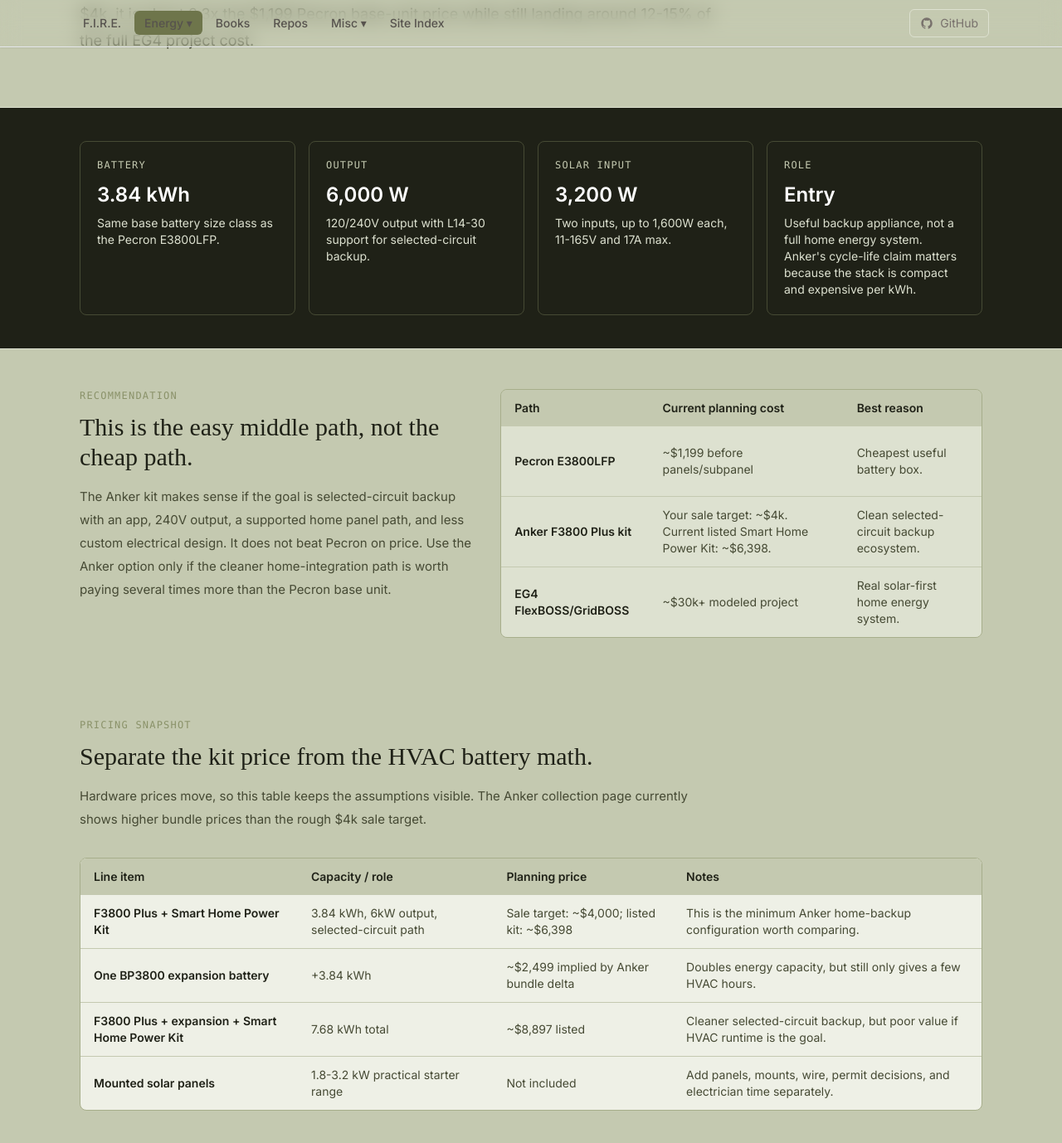
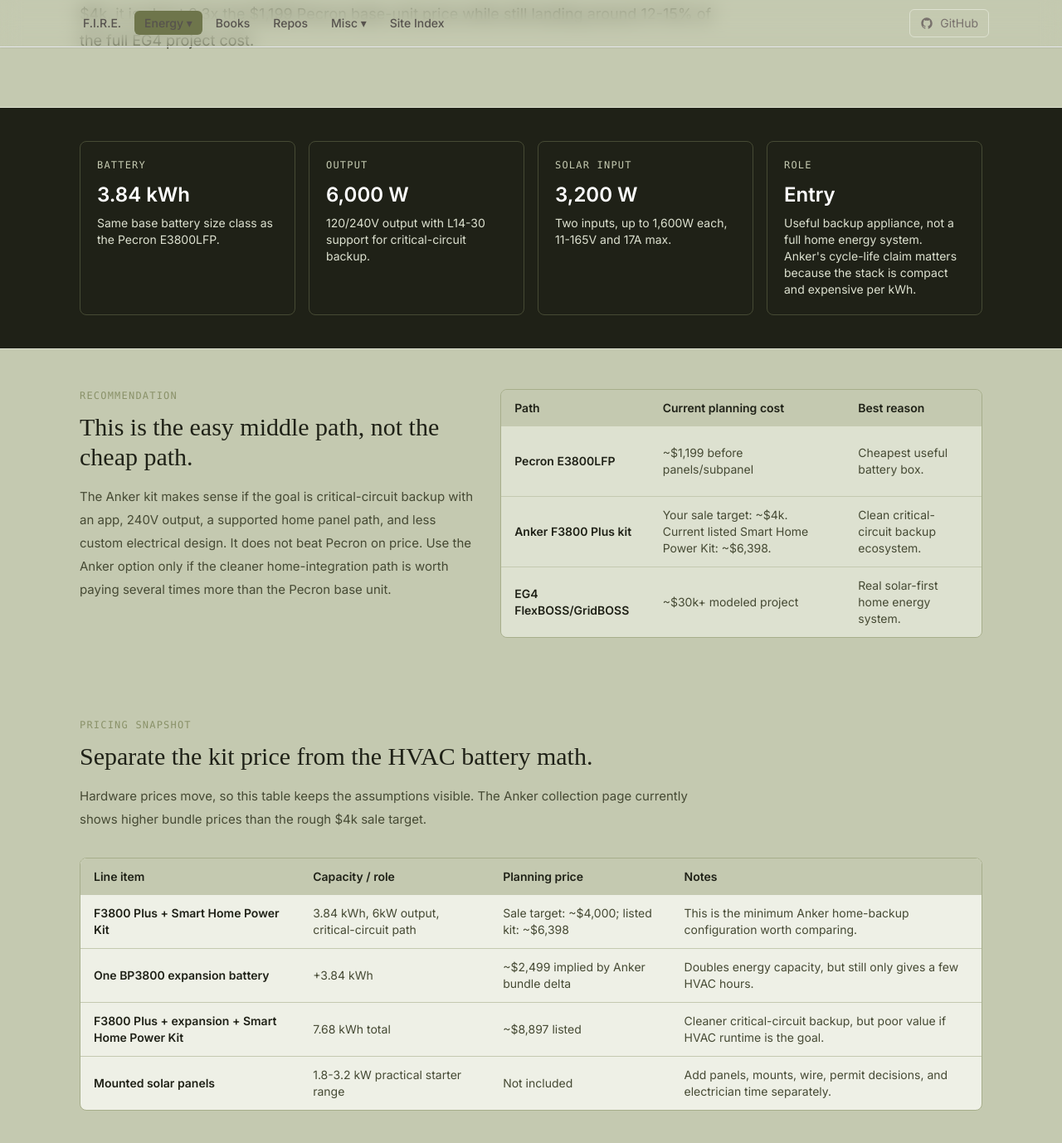
Before and after one commit to techmore/techmore.github.io, a Jekyll site: the page built from pages/energy-monitoring/anker.html, in a window 1280 px wide and 1400 px high, scrolled down 268 px. Shown: the top 1378 px of the window at 83% size. Built offline with Jekyll 4.4.1, drawn with Linux system fonts in a browser that asks for light colours; nearby versions of some CDN libraries; some web fonts are replaced; some of the changed text lies outside the part shown.

Commit message:
Normalize portable solar vocabulary

```diff
--- a/pages/energy-monitoring/anker.html
+++ b/pages/energy-monitoring/anker.html
@@ -25,7 +25,7 @@ title: Anker Backup Plan - Techmore
         <div class="rounded-lg border border-olive-800 bg-olive-900/70 p-5">
           <p class="font-mono text-xs tracking-widest uppercase text-olive-300">Output</p>
           <p class="mt-3 text-2xl font-semibold text-white">6,000 W</p>
-          <p class="mt-2 text-sm text-olive-200">120/240V output with L14-30 support for selected-circuit backup.</p>
+          <p class="mt-2 text-sm text-olive-200">120/240V output with L14-30 support for critical-circuit backup.</p>
         </div>
         <div class="rounded-lg border border-olive-800 bg-olive-900/70 p-5">
           <p class="font-mono text-xs tracking-widest uppercase text-olive-300">Solar input</p>
@@ -47,7 +47,7 @@ title: Anker Backup Plan - Techmore
         <p class="font-mono text-xs tracking-widest uppercase text-olive-500">Recommendation</p>
         <h2 class="mt-3 text-3xl text-olive-950">This is the easy middle path, not the cheap path.</h2>
         <p class="mt-4 text-olive-800 leading-7">
-          The Anker kit makes sense if the goal is selected-circuit backup with an app, 240V output, a supported home panel path, and less custom electrical design. It does not beat Pecron on price. Use the Anker option only if the cleaner home-integration path is worth paying several times more than the Pecron base unit.
+          The Anker kit makes sense if the goal is critical-circuit backup with an app, 240V output, a supported home panel path, and less custom electrical design. It does not beat Pecron on price. Use the Anker option only if the cleaner home-integration path is worth paying several times more than the Pecron base unit.
         </p>
       </div>
       <div class="overflow-x-auto rounded-lg border border-olive-400 bg-olive-200">
@@ -70,7 +70,7 @@ title: Anker Backup Plan - Techmore
             <tr>
               <td class="px-4 py-3 font-semibold text-olive-950">Anker F3800 Plus kit</td>
               <td class="px-4 py-3">Your sale target: ~$4k. Current listed Smart Home Power Kit: ~$6,398.</td>
-              <td class="px-4 py-3">Clean selected-circuit backup ecosystem.</td>
+              <td class="px-4 py-3">Clean critical-circuit backup ecosystem.</td>
               <td class="px-4 py-3">Small battery for the price.</td>
             </tr>
             <tr>
@@ -107,7 +107,7 @@ title: Anker Backup Plan - Techmore
           <tbody class="divide-y divide-olive-300 text-olive-800">
             <tr>
               <td class="px-4 py-3 font-semibold text-olive-950">F3800 Plus + Smart Home Power Kit</td>
-              <td class="px-4 py-3">3.84 kWh, 6kW output, selected-circuit path</td>
+              <td class="px-4 py-3">3.84 kWh, 6kW output, critical-circuit path</td>
               <td class="px-4 py-3">Sale target: ~$4,000; listed kit: ~$6,398</td>
               <td class="px-4 py-3">This is the minimum Anker home-backup configuration worth comparing.</td>
             </tr>
@@ -121,7 +121,7 @@ title: Anker Backup Plan - Techmore
               <td class="px-4 py-3 font-semibold text-olive-950">F3800 Plus + expansion + Smart Home Power Kit</td>
               <td class="px-4 py-3">7.68 kWh total</td>
               <td class="px-4 py-3">~$8,897 listed</td>
-              <td class="px-4 py-3">Cleaner selected-circuit backup, but poor value if HVAC runtime is the goal.</td>
+              <td class="px-4 py-3">Cleaner critical-circuit backup, but poor value if HVAC runtime is the goal.</td>
             </tr>
             <tr>
               <td class="px-4 py-3 font-semibold text-olive-950">Mounted solar panels</td>
@@ -317,7 +317,7 @@ title: Anker Backup Plan - Techmore
             <tr>
               <td class="px-4 py-3 font-semibold text-olive-950">2 kits / 4 panels</td>
               <td class="px-4 py-3">~3.6-6.4 kWh/day</td>
-              <td class="px-4 py-3">Much better at holding a selected-circuit load center through the day.</td>
+              <td class="px-4 py-3">Much better at holding a critical-circuit load center through the day.</td>
               <td class="px-4 py-3">Better if we want real daytime support.</td>
             </tr>
           </tbody>
@@ -330,7 +330,7 @@ title: Anker Backup Plan - Techmore
     <div class="rounded-lg border border-olive-400 bg-olive-200 p-5">
       <p class="font-mono text-xs tracking-widest uppercase text-olive-600">Bottom line</p>
       <p class="mt-3 text-olive-800 leading-7">
-        Anker is the easiest home-backup entry, Pecron is the cheapest backup energy, and EG4 is the serious solar architecture. At $4k, Anker is over 3x the $1,199 Pecron base-unit price. The argument for Anker is not value per kWh; it is a cleaner selected-circuit ecosystem at a much lower entry cost than EG4.
+        Anker is the easiest home-backup entry, Pecron is the cheapest backup energy, and EG4 is the serious solar architecture. At $4k, Anker is over 3x the $1,199 Pecron base-unit price. The argument for Anker is not value per kWh; it is a cleaner critical-circuit ecosystem at a much lower entry cost than EG4.
       </p>
       <ul class="mt-4 list-disc pl-5 text-sm text-olive-800 leading-7">
         <li><a href="https://www.ankersolix.com/products/f3800-plus-smart-home-power-kit?variant=50405534138698&ref=solar-generator-home-backup_learnmore" class="underline decoration-olive-500 hover:text-olive-700">Anker SOLIX F3800 Plus + Smart Home Power Kit</a> for kit options, output, solar input, and home-panel claims.</li>
--- a/pages/energy-monitoring/jackery.html
+++ b/pages/energy-monitoring/jackery.html
@@ -505,7 +505,7 @@ title: Jackery Backup Plan - Techmore
             </tr>
             <tr>
               <td class="px-4 py-3 font-semibold text-olive-950">If bill is Met-Ed / PECO / PPL</td>
-              <td class="px-4 py-3">Needs utility-specific confirmation. The practical action is still local peak shedding: pre-cool/pre-heat, avoid dryer/water-heater overlap, and let Jackery carry selected circuits during short peak windows.</td>
+              <td class="px-4 py-3">Needs utility-specific confirmation. The practical action is still local peak shedding: pre-cool/pre-heat, avoid dryer/water-heater overlap, and let Jackery carry critical circuits during short peak windows.</td>
               <td class="px-4 py-3">Do not assign a dollar credit until the bill utility and enrolled rate/program are known.</td>
             </tr>
             <tr>
```
